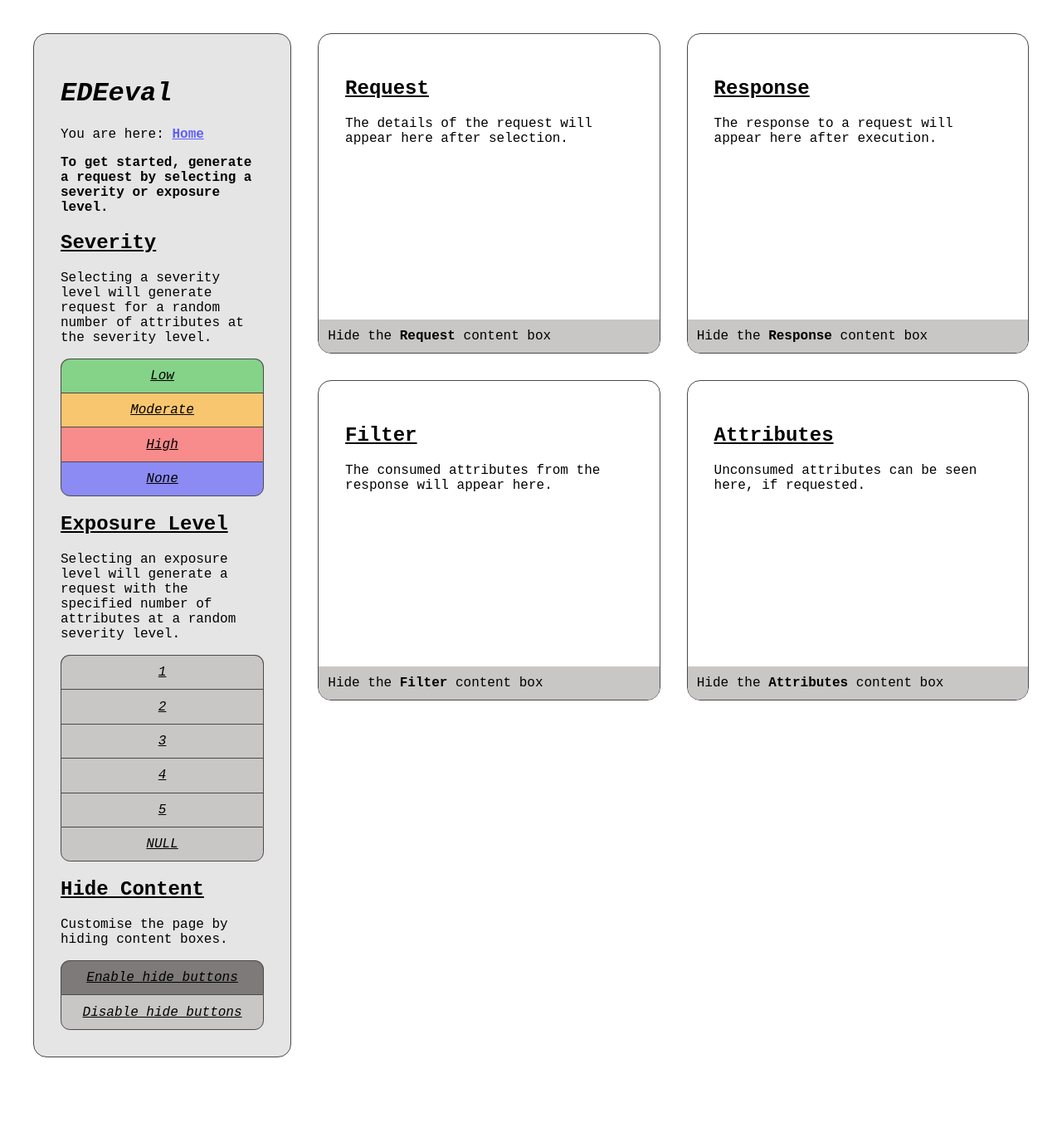
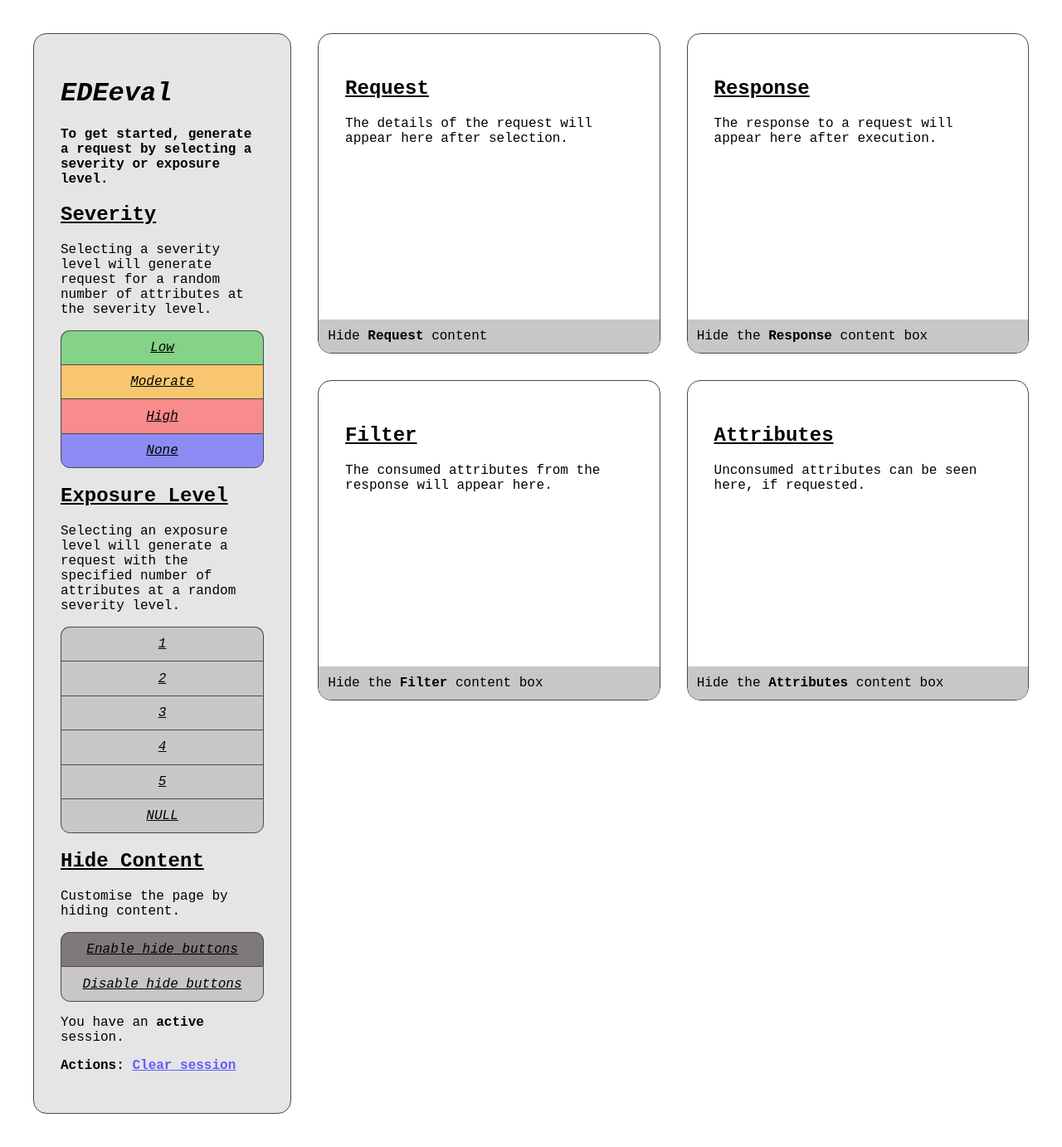
Before and after one commit to rmaclell/EDE-Simulator, a Flask app: page /session/?hide_button=True in a window 1280 px wide. Shown: the whole page at 83% size. Before the commit the page ends 1274 px from the top, so only its background shows below. Run offline with Flask 3, Linux system fonts and the light colour scheme.

Commit message:
Implemented page customisation features.

```diff
--- a/app.py
+++ b/app.py
@@ -81,25 +81,42 @@ def customer_segments(severity_lvl):
 
 @app.route("/session/")
 def manage_session():
+    """Manages the Flask session object and controls page customisation features.
+    :return: an HTML template.
+    """
+    # Enable or disable hide buttons on the template
     if request.args.get("hide_button"):
         if request.args.get("hide_button") == "True" or "False":
             session['HIDE_BUTTON'] = request.args.get("hide_button")
-            print(session)
             return render_template("home.html")
         else:
             return render_template("home.html")
+    # Hide a specific element on the page.
     elif request.args.get("hide_element"):
         if request.args.get("hide_element") in _HIDE_ELEMENTS:
-            hidden_elements = session.get("HIDDEN_ELEMENTS")
-            hidden_elements.append(request.args.get("hide_element"))
-            session["HIDDEN_ELEMENTS"] = hidden_elements
-            print(session)
+            if session.get("HIDDEN_ELEMENTS"):
+                hidden_elements = session.get("HIDDEN_ELEMENTS")
+                hidden_elements.append(request.args.get("hide_element"))
+                session["HIDDEN_ELEMENTS"] = hidden_elements
+                return render_template("home.html")
+            else:
+                hidden_elements = [request.args.get("hide_element")]
+                session["HIDDEN_ELEMENTS"] = hidden_elements
+                return render_template("home.html")
+    # Un-hide a specific element on the page.
     elif request.args.get("unhide_element"):
         if request.args.get("unhide_element") in _HIDE_ELEMENTS:
-            hidden_elements = session.get("HIDDEN_ELEMENTS")
-            hidden_elements.remove(request.args.get("unhide_element"))
-            session["HIDDEN_ELEMENTS"] = hidden_elements
-            print(session)
+            if session.get("HIDDEN_ELEMENTS"):
+                hidden_elements = session.get("HIDDEN_ELEMENTS")
+                if request.args.get("unhide_element") in hidden_elements:
+                    hidden_elements.remove(request.args.get("unhide_element"))
+                    session["HIDDEN_ELEMENTS"] = hidden_elements
+                    return render_template("home.html")
+                else:
+                    return render_template("home.html")
+            else:
+                return render_template("home.html")
+    # Clear the current session object.
     elif request.args.get("clear"):
         if request.args.get("clear") == "True":
             session.clear()
--- a/static/css/base.css
+++ b/static/css/base.css
@@ -17,6 +17,9 @@ a {
     font-weight: bold;
 }
 
+.hidden-text {
+    color: #c4c0c0;
+}
 
 /* container */
 .three-columns-grid {
--- a/templates/base.html
+++ b/templates/base.html
@@ -5,7 +5,7 @@
     <meta content="width=device-width, initial-scale=1.0, shrink-to-fit=no" name="viewport">
     <link href="{{ url_for('static',filename='css/base.css') }}" rel="stylesheet">
     {%- block page_styles -%} {%- endblock -%}
-    <title>{%- block page_title -%} {%- endblock -%} | EDEeval</title>
+    <title>EDEeval</title>
 </head>
 <body>
 <div class="three-columns-grid">
@@ -13,7 +13,6 @@
         <span class="page-logo">
             <h1>EDEeval</h1>
         </span>
-        <p>You are here:&nbsp{%- block nav_info -%} {%- endblock -%}</p>
         <p id="intro-text">To get started, generate a request by selecting a severity or exposure level.</p>
         <h2>Severity</h2>
         <p>Selecting a severity level will generate request for a random number of attributes at the severity level.</p>
@@ -34,9 +33,12 @@
             <a id="button-null" class="button" href="http://127.0.0.1:5000/customers/none/{{ range(1,6) | random }}">NULL</a>
         </div>
         <h2>Hide Content</h2>
-        <p>Customise the page by hiding content boxes.</p>
+        <p>Customise the page by hiding content.</p>
         <div class="button-group">
             {% if session['HIDE_BUTTON'] == 'False' %}
+            <a id="button-hide-enable" class="button" href="{{ url_for('manage_session',hide_button='True') }}">Enable hide buttons</a>
+            <a id="button-hide-disable" class="button option-disabled" href="{{ url_for('manage_session',hide_button='False') }}">Disable hide buttons</a>
+            {% elif session['HIDE_BUTTON'] is not defined %}
             <a id="button-hide-enable" class="button" href="{{ url_for('manage_session',hide_button='True') }}">Enable hide buttons</a>
             <a id="button-hide-disable" class="button option-disabled" href="{{ url_for('manage_session',hide_button='False') }}">Disable hide buttons</a>
             {% else %}
@@ -44,6 +46,10 @@
             <a id="button-hide-disable" class="button" href="{{ url_for('manage_session',hide_button='False') }}">Disable hide buttons</a>
             {% endif %}
         </div>
+        {% if session['HIDE_BUTTON'] is defined %}
+        <p>You have an <strong>active</strong> session.</p>
+        <p><strong>Actions: </strong><a class="link-in-text" href="{{ url_for('manage_session', clear='True') }}">Clear session</a> </p>
+        {% endif %}
     </div>
     <div class="column-a">
         {%- block column_a -%} {%- endblock -%}
--- a/templates/home.html
+++ b/templates/home.html
@@ -1,14 +1,19 @@
 {%- extends 'base.html' -%}
-{%- block page_title -%}Home&nbsp{%- endblock -%}
 {%- block page_styles -%}
 <link href="{{ url_for('static',filename='css/home.css') }}" rel="stylesheet">
-{%- endblock -%}
-{%- block nav_info -%}
-<a class="link-in-text" href="{{ url_for('home') }}">Home</a>
 {%- endblock -%}
 {%- block column_a -%}
 {% if error is not defined %}
 <div id="top-row-a" class="content-box">
+    {% if 'Request' in session['HIDDEN_ELEMENTS'] %}
+        <h2 class="hidden-text">Request</h2>
+        <p class="hidden-text">The <strong>Request</strong> content box is currently hidden. No content will be displayed.</p>
+        {% if session['HIDE_BUTTON'] == 'True'%}
+        <a class="button hide-button" href="{{ url_for('manage_session', unhide_element='Request') }}">Show <strong>Request</strong> content</a>
+        {% else %}
+        <a class="button hide-button option-disabled" href="{{ url_for('manage_session', unhide_element='Request') }}">Hide buttons are disabled</a>
+        {% endif %}
+    {% else %}
         <h2>Request</h2>
         <p>The details of the request will appear here after selection.</p>
         {% if request_url is defined %}
@@ -19,7 +24,8 @@
         <p><strong>Accept:</strong> application/json<p>
         {% endif %}
         {% if session['HIDE_BUTTON'] == 'True'%}
-    <a class="button hide-button" href="{{ url_for('manage_session', hide_element='Request') }}">Hide the <strong>Request</strong> content box</a>
+        <a class="button hide-button" href="{{ url_for('manage_session', hide_element='Request') }}">Hide <strong>Request</strong> content</a>
+        {% endif %}
     {% endif %}
 </div>
 {% else %}
@@ -33,6 +39,15 @@
 {% endif %}
 {% if error is not defined %}
 <div id="bottom-row-a" class="content-box">
+    {% if 'Filter' in session['HIDDEN_ELEMENTS'] %}
+        <h2 class="hidden-text">Filter</h2>
+        <p class="hidden-text">The <strong>Filter</strong> content box is currently hidden. No content will be displayed.</p>
+        {% if session['HIDE_BUTTON'] == 'True'%}
+        <a class="button hide-button" href="{{ url_for('manage_session', unhide_element='Filter') }}">Show <strong>Filter</strong> content</a>
+        {% else %}
+        <a class="button hide-button option-disabled" href="{{ url_for('manage_session', unhide_element='Filter') }}">Hide buttons are disabled</a>
+        {% endif %}
+    {% else %}
         <h2>Filter</h2>
         {% if num_attributes is defined %}
             {% if num_attributes > 1 %}
@@ -59,12 +74,22 @@
         {% if session['HIDE_BUTTON'] == 'True'%}
         <a class="button hide-button" href="{{ url_for('manage_session', hide_element='Filter') }}">Hide the <strong>Filter</strong> content box</a>
         {% endif %}
+    {% endif %}
 </div>
 {% endif %}
 {%- endblock -%}
 {%- block column_b -%}
 {% if error is not defined %}
 <div id="top-row-b" class="content-box">
+    {% if 'Response' in session['HIDDEN_ELEMENTS'] %}
+        <h2 class="hidden-text">Response</h2>
+        <p class="hidden-text">The <strong>Response</strong> content box is currently hidden. No content will be displayed.</p>
+        {% if session['HIDE_BUTTON'] == 'True'%}
+        <a class="button hide-button" href="{{ url_for('manage_session', unhide_element='Response') }}">Show <strong>Response</strong> content</a>
+        {% else %}
+        <a class="button hide-button option-disabled" href="{{ url_for('manage_session', unhide_element='Response') }}">Hide buttons are disabled</a>
+        {% endif %}
+    {% else %}
         <h2>Response</h2>
         <p>The response to a request will appear here after execution.</p>
         {% if response_data is defined %}
@@ -74,8 +99,18 @@
         {% if session['HIDE_BUTTON'] == 'True'%}
         <a class="button hide-button" href="{{ url_for('manage_session', hide_element='Response') }}">Hide the <strong>Response</strong> content box</a>
         {% endif %}
+    {% endif %}
 </div>
 <div id="bottom-row-b" class="content-box">
+    {% if 'Attributes' in session['HIDDEN_ELEMENTS'] %}
+        <h2 class="hidden-text">Attributes</h2>
+        <p class="hidden-text">The <strong>Attributes</strong> content box is currently hidden. No content will be displayed.</p>
+        {% if session['HIDE_BUTTON'] == 'True'%}
+        <a class="button hide-button" href="{{ url_for('manage_session', unhide_element='Attributes') }}">Show <strong>Attributes</strong> content</a>
+        {% else %}
+        <a class="button hide-button option-disabled" href="{{ url_for('manage_session', unhide_element='Attributes') }}">Hide buttons are disabled</a>
+        {% endif %}
+    {% else %}
         <h2>Attributes</h2>
         {% if unconsumed_attributes is not defined %}
             {% if attribute_list|length == num_attributes %}
@@ -94,6 +129,7 @@
         {% if session['HIDE_BUTTON'] == 'True'%}
         <a class="button hide-button" href="{{ url_for('manage_session', hide_element='Attributes') }}">Hide the <strong>Attributes</strong> content box</a>
         {% endif %}
+    {% endif %}
 </div>
 {% endif %}
 {%- endblock -%}
```
Lines whose indentation alone changed are shown as unchanged.
